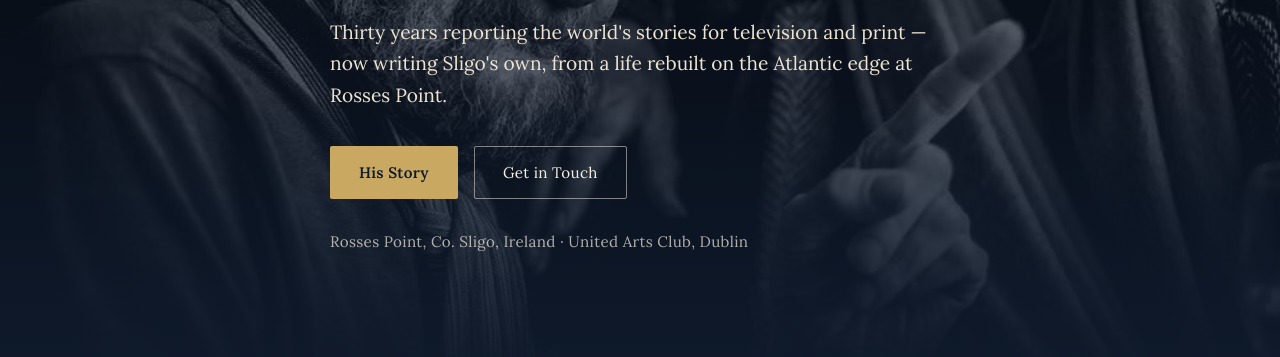
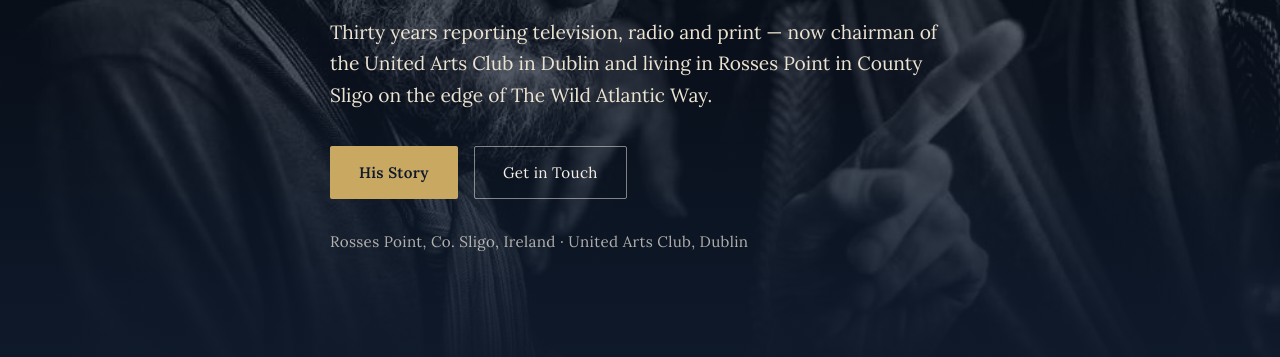
Before and after one commit to kevinr20041/KieranDevaney, a plain HTML site: page index.html in a window 1280 px wide. Shown: the part 443-800 px from the top of the page. Drawn offline with nearby package versions, Linux system fonts and the light colour scheme; a web font is replaced by a local one.

Commit message:
Update hero copy: chairman of United Arts Club, Wild Atlantic Way

```diff
--- a/index.html
+++ b/index.html
@@ -59,7 +59,7 @@
     <div class="wrap hero-inner">
       <p class="eyebrow">Journalist &middot; Broadcaster &middot; Novelist</p>
       <h1>Kieran Devaney</h1>
-      <p class="hero-lede">Thirty years reporting the world's stories for television and print — now writing Sligo's own, from a life rebuilt on the Atlantic edge at Rosses Point.</p>
+      <p class="hero-lede">Thirty years reporting television, radio and print — now chairman of the United Arts Club in Dublin and living in Rosses Point in County Sligo on the edge of The Wild Atlantic Way.</p>
       <div class="hero-actions">
         <a href="#about" class="btn btn-primary">His Story</a>
         <a href="#contact" class="btn btn-ghost">Get in Touch</a>
```
